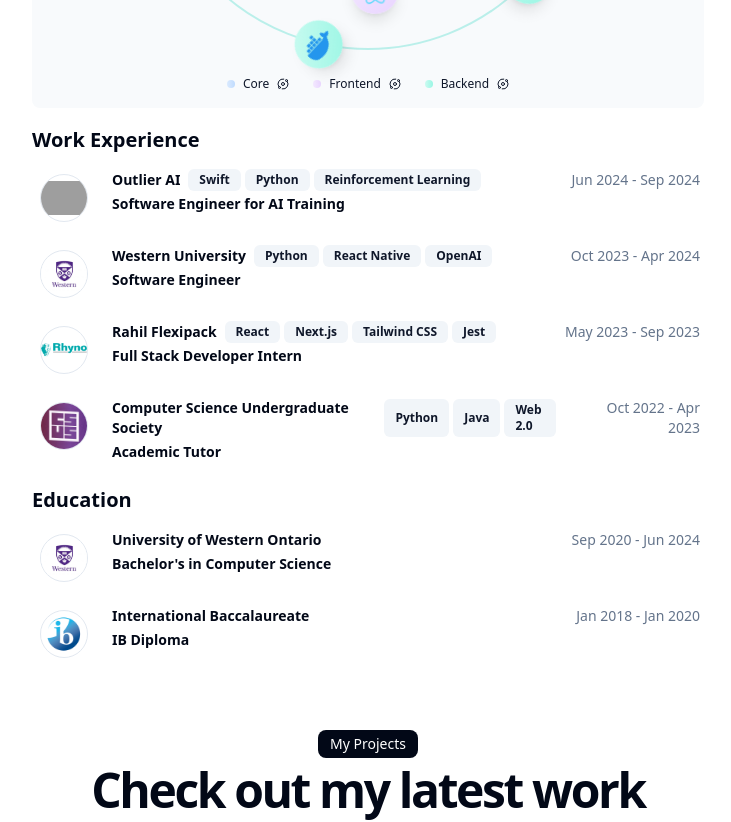
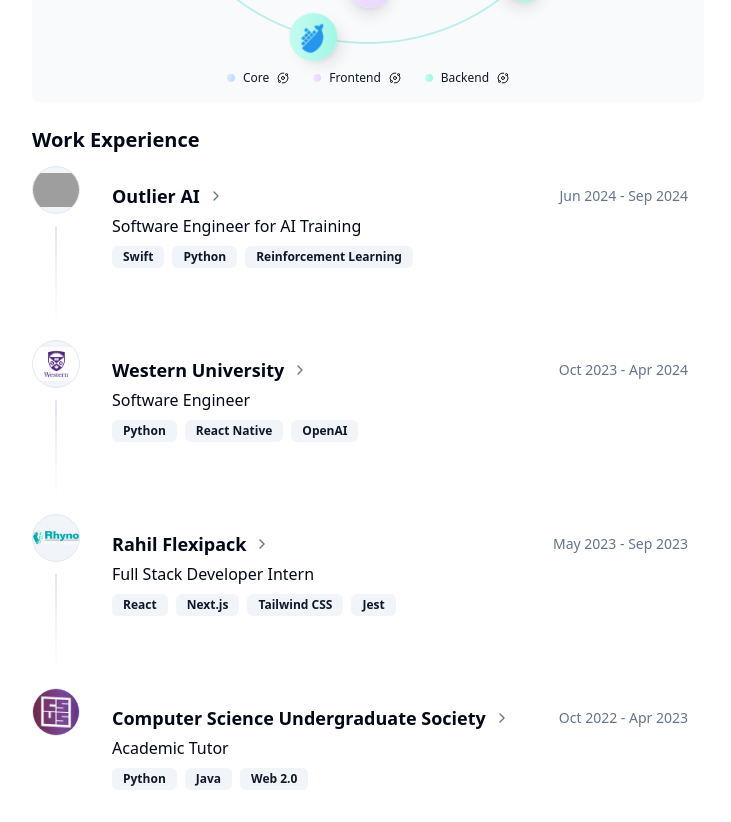
Before and after one commit to dhruwanga19/dhruwanga19.github.io, a Next.js app: page / in a window 1280 px wide. Shown: the part 880-1702 px from the top of the page, without its empty margins (272-1003 px from the left). Built offline with nearby package versions, Linux system fonts and the light colour scheme; grey boxes are pictures that could not be loaded.

Commit message:
update res

```diff
--- a/src/app/page.tsx
+++ b/src/app/page.tsx
@@ -1,8 +1,10 @@
 import CosmicSkills from "@/components/cosmic-skills";
+// import ExperienceSection from "@/components/experience-section";
 import AboutMe from "@/components/headers/AboutMe";
 import BlurFade from "@/components/magicui/blur-fade";
 import { ProjectCard } from "@/components/project-card";
 import { ResumeCard } from "@/components/resume-card";
+import { TimelineSection } from "@/components/timeline-experience";
 import { Badge } from "@/components/ui/badge";
 import { DATA } from "@/data/resume";
 import Link from "next/link";
@@ -42,7 +44,9 @@
               <h2 className="text-xl font-bold">Skills</h2>
             </BlurFade>
             <div className="flex justify-center w-full gap-1">
-              <CosmicSkills skills={DATA.skills} />
+              <BlurFade className="flex w-full" delay={BLUR_FADE_DELAY * 6}>
+                <CosmicSkills skills={DATA.skills} />
+              </BlurFade>
             </div>
           </div>
         </section>
@@ -51,24 +55,9 @@
             <BlurFade delay={BLUR_FADE_DELAY * 6}>
               <h2 className="text-xl font-bold">Work Experience</h2>
             </BlurFade>
-            {DATA.work.map((work, id) => (
-              <BlurFade
-                key={work.company}
-                delay={BLUR_FADE_DELAY * 7 + id * 0.05}
-              >
-                <ResumeCard
-                  key={work.company}
-                  logoUrl={work.logoUrl}
-                  altText={work.company}
-                  title={work.company}
-                  subtitle={work.title}
-                  href={work.href}
-                  badges={work.badges}
-                  period={`${work.start} - ${work.end ?? "Present"}`}
-                  description={work.description}
-                />
-              </BlurFade>
-            ))}
+            <BlurFade delay={BLUR_FADE_DELAY * 7}>
+              <TimelineSection items={DATA.work} />
+            </BlurFade>
           </div>
         </section>
         <section id="education">
@@ -76,23 +65,10 @@
             <BlurFade delay={BLUR_FADE_DELAY * 8}>
               <h2 className="text-xl font-bold">Education</h2>
             </BlurFade>
-            {DATA.education.map((education, id) => (
-              <BlurFade
-                key={education.school}
-                delay={BLUR_FADE_DELAY * 9 + id * 0.05}
-              >
-                <ResumeCard
-                  key={education.school}
-                  href={education.href}
-                  logoUrl={education.logoUrl}
-                  altText={education.school}
-                  title={education.school}
-                  subtitle={education.degree}
-                  period={`${education.start} - ${education.end}`}
-                  description={education.description}
-                />
-              </BlurFade>
-            ))}
+
+            <BlurFade delay={BLUR_FADE_DELAY * 9}>
+              <TimelineSection items={DATA.education} />
+            </BlurFade>
           </div>
         </section>
         <section id="projects">
--- /dev/null
+++ b/src/components/timeline-experience.tsx
@@ -0,0 +1,128 @@
+"use client";
+
+import React from "react";
+import { Card } from "@/components/ui/card";
+import { Badge } from "@/components/ui/badge";
+import { Avatar, AvatarFallback, AvatarImage } from "@/components/ui/avatar";
+import { motion } from "framer-motion";
+import Link from "next/link";
+import { ChevronRightIcon } from "lucide-react";
+
+interface BaseTimelineItem {
+  logoUrl: string;
+  href: string;
+  start: string;
+  end: string;
+  description: React.ReactNode;
+}
+
+interface WorkItem extends BaseTimelineItem {
+  company: string;
+  title: string;
+  badges?: readonly string[];
+}
+
+interface EducationItem extends BaseTimelineItem {
+  school: string;
+  degree: string;
+}
+
+interface TimelineItemProps {
+  item: WorkItem | EducationItem;
+  isLast: boolean;
+}
+
+interface TimelineSectionProps {
+  items: readonly (WorkItem | EducationItem)[];
+}
+
+const TimelineItem: React.FC<TimelineItemProps> = ({ item, isLast }) => {
+  const [isExpanded, setIsExpanded] = React.useState<boolean>(false);
+  const isWorkItem = "company" in item;
+
+  return (
+    <div className="relative flex gap-4">
+      <div className="flex flex-col items-center">
+        <Link href={item.href} target="_blank" rel="noopener noreferrer">
+          <Avatar className="border size-12 bg-muted dark:bg-foreground z-10 cursor-pointer hover:scale-105 transition-transform">
+            <AvatarImage
+              src={item.logoUrl}
+              alt={isWorkItem ? item.company : item.school}
+              className="object-contain"
+            />
+            <AvatarFallback>
+              {isWorkItem ? item.company[0] : item.school[0]}
+            </AvatarFallback>
+          </Avatar>
+        </Link>
+        {!isLast && (
+          <div className="w-0.5 h-full bg-gradient-to-b from-border to-transparent mt-3" />
+        )}
+      </div>
+
+      <Card
+        className="flex-1 mb-10 cursor-pointer hover:shadow-md transition-shadow"
+        onClick={() => setIsExpanded(!isExpanded)}
+      >
+        <div className="p-4">
+          <div className="flex items-center justify-between">
+            <div className="flex items-center gap-2">
+              <h3 className="text-lg font-semibold">
+                {isWorkItem ? item.company : item.school}
+              </h3>
+              <ChevronRightIcon
+                className={`h-4 w-4 transition-transform duration-200 text-muted-foreground
+                  ${isExpanded ? "rotate-90" : ""}`}
+              />
+            </div>
+            <span className="text-sm text-muted-foreground">
+              {item.start} - {item.end}
+            </span>
+          </div>
+
+          <h4 className="text-base font-medium mt-1">
+            {isWorkItem ? item.title : item.degree}
+          </h4>
+
+          {isWorkItem && item.badges && (
+            <div className="flex flex-wrap gap-2 mt-2">
+              {item.badges.map((badge, index) => (
+                <Badge key={index} variant="secondary" className="text-xs">
+                  {badge}
+                </Badge>
+              ))}
+            </div>
+          )}
+
+          <motion.div
+            initial={{ height: 0, opacity: 0 }}
+            animate={{
+              height: isExpanded ? "auto" : 0,
+              opacity: isExpanded ? 1 : 0,
+            }}
+            transition={{ duration: 0.3 }}
+            className="overflow-hidden"
+          >
+            <div className="pt-2">{item.description}</div>
+          </motion.div>
+        </div>
+      </Card>
+    </div>
+  );
+};
+
+const TimelineSection: React.FC<TimelineSectionProps> = ({ items }) => {
+  return (
+    <div className="space-y-4">
+      {items.map((item, index) => (
+        <TimelineItem
+          key={"company" in item ? item.company : item.school}
+          item={item}
+          isLast={index === items.length - 1}
+        />
+      ))}
+    </div>
+  );
+};
+
+export { TimelineSection };
```
Also changed, not shown: 1 other file (tests, documents, lock files or other folders).
